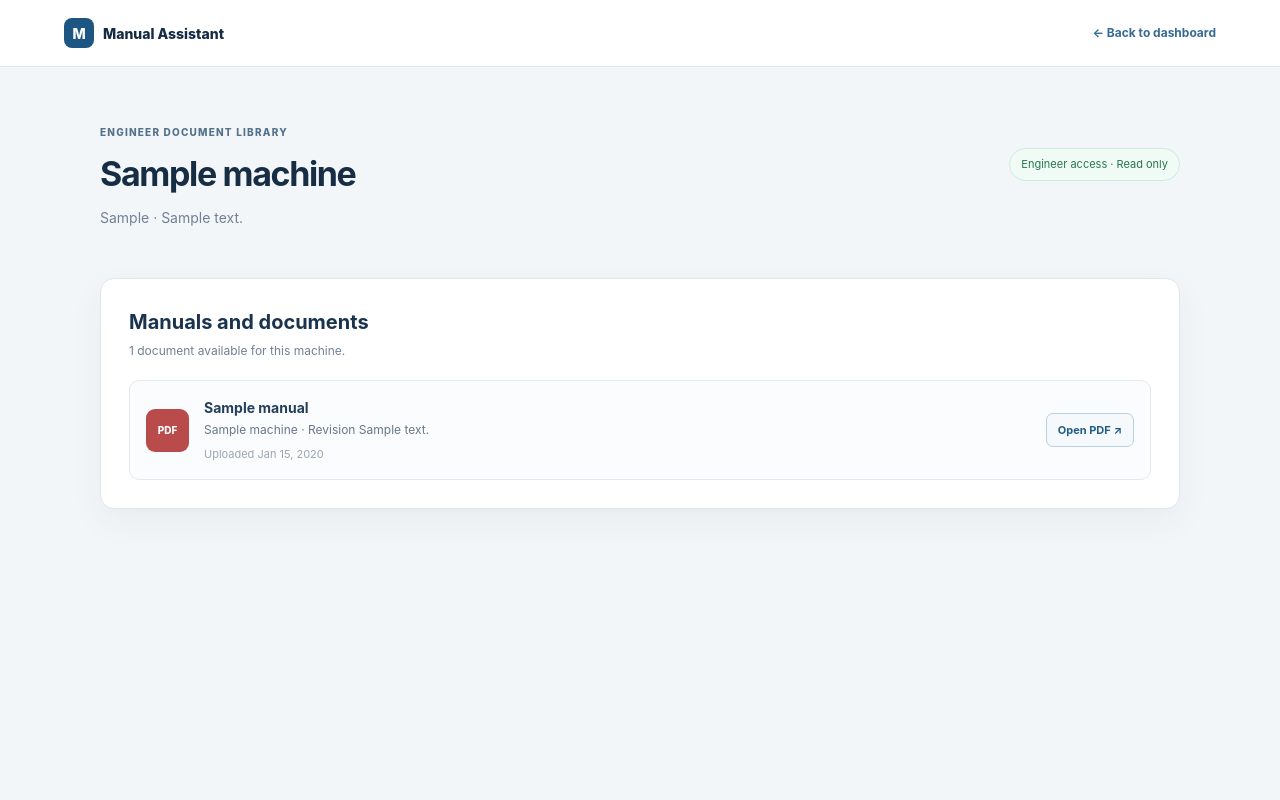
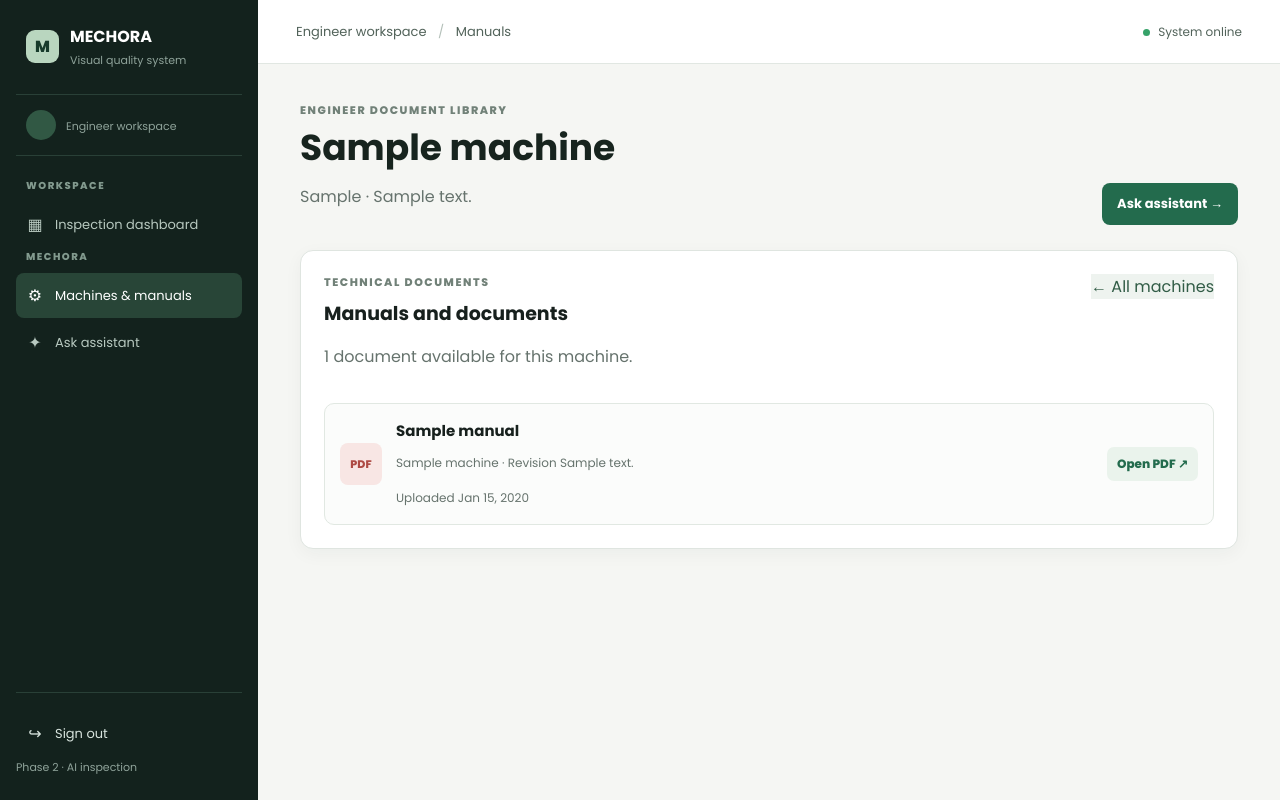
Before and after one commit to BitbyBit180/mechora, a Django app: template machines/templates/machines/manuals.html in a window 1280 px wide. Run offline with Django 5.2, Linux system fonts and the light colour scheme; the template is opened without the code that fills it: values that come from a table or form of the project are taken from there, others are empty; tables that the repository leaves empty hold one stand-in row (values such as "Sample post"); parts of the project's set-up code (start-up, migrations or seed data) failed here and were passed over; some libraries are stand-ins or nearby versions.

Commit message:
refactor(engineer): unify machine and manual pages with workspace theme

```diff
--- a/machines/templates/machines/manuals.html
+++ b/machines/templates/machines/manuals.html
@@ -1,29 +1,18 @@
-{% load static %}
-<!doctype html>
-<html lang="en">
-<head>
-  <meta charset="utf-8">
-  <meta name="viewport" content="width=device-width,initial-scale=1">
-  <title>{{ machine.machine_name|default:machine.machine_id }} · Manuals</title>
-  <link rel="stylesheet" href="{% static 'machines/machine_manuals.css' %}?v=1">
-</head>
-<body class="manuals-page">
-  <header class="manuals-topbar">
-    <a class="manuals-brand" href="{% url 'assistant:chat' %}"><span>M</span> Manual Assistant</a>
-    <a class="back-link" href="{% url 'assistant:chat' %}">← Back to dashboard</a>
-  </header>
-  <main class="manuals-container">
-    <a class="back-link mobile-back" href="{% url 'assistant:chat' %}">← Back to dashboard</a>
-    <div class="manuals-kicker">ENGINEER DOCUMENT LIBRARY</div>
-    <div class="machine-heading"><div><h1>{{ machine.machine_name|default:machine.machine_id }}</h1><p>{{ machine.model|default:machine.machine_id }} · {{ machine.description|default:"Registered manufacturing equipment" }}</p></div><span class="machine-badge">Engineer access · Read only</span></div>
-    <section class="documents-section" aria-labelledby="documents-title">
-      <div class="documents-heading"><div><h2 id="documents-title">Manuals and documents</h2><p>{{ manuals|length }} document{{ manuals|length|pluralize }} available for this machine.</p></div></div>
-      <div class="document-list">
-        {% for manual in manuals %}
-        <article class="document-card"><div class="document-icon">PDF</div><div class="document-info"><h3>{{ manual.document_name }}</h3><p>{{ machine.machine_name|default:machine.machine_id }} · Revision {{ manual.revision }}</p><span>Uploaded {{ manual.uploaded_at|date:"M j, Y" }}</span></div><a class="document-open" href="{% url 'manuals:pdf' manual.pk %}" target="_blank" rel="noopener">Open PDF <span aria-hidden="true">↗</span></a></article>
-        {% empty %}<div class="documents-empty"><strong>No manuals available yet</strong><p>Documents uploaded by an administrator for this machine will appear here.</p></div>{% endfor %}
-      </div>
-    </section>
-  </main>
-</body>
-</html>
+{% extends 'inspections/base.html' %}
+{% block title %}{{ machine.machine_name|default:machine.machine_id }} · Manuals{% endblock %}
+{% block body_class %}engineer-shell{% endblock %}
+{% block role_label %}Engineer workspace{% endblock %}
+{% block primary_nav %}
+<a class="sidebar-link" href="{% url 'inspections:dashboard' %}"><span>▦</span> Inspection dashboard</a>
+{% endblock %}
+{% block secondary_nav %}
+<a class="sidebar-link active" href="{% url 'engineer:machine_library' %}"><span>⚙</span> Machines &amp; manuals</a>
+<a class="sidebar-link" href="{% url 'assistant:chat' %}?machine={{ machine.machine_id }}"><span>✦</span> Ask assistant</a>
+{% endblock %}
+{% block topbar_context %}Engineer workspace <span>/</span> Manuals{% endblock %}
+{% block content %}
+<div class="page-heading"><div><p class="eyebrow">ENGINEER DOCUMENT LIBRARY</p><h1>{{ machine.machine_name|default:machine.machine_id }}</h1><p class="muted">{{ machine.model|default:machine.machine_id }} · {{ machine.description|default:"Registered manufacturing equipment" }}</p></div><a class="heading-action" href="{% url 'assistant:chat' %}?machine={{ machine.machine_id }}">Ask assistant →</a></div>
+<section class="card"><div class="section-heading"><div><p class="eyebrow">TECHNICAL DOCUMENTS</p><h2>Manuals and documents</h2><p class="muted">{{ manuals|length }} document{{ manuals|length|pluralize }} available for this machine.</p></div><a class="quiet-button" href="{% url 'engineer:machine_library' %}">← All machines</a></div><div class="document-list">
+{% for manual in manuals %}<article class="document-card"><div class="document-icon">PDF</div><div class="document-info"><h3>{{ manual.document_name }}</h3><p>{{ machine.machine_name|default:machine.machine_id }} · Revision {{ manual.revision }}</p><span>Uploaded {{ manual.uploaded_at|date:"M j, Y" }}</span></div><a class="document-open" href="{% url 'manuals:pdf' manual.pk %}" target="_blank" rel="noopener">Open PDF ↗</a></article>{% empty %}<div class="documents-empty"><strong>No manuals available yet</strong><p>Documents uploaded by an administrator will appear here.</p></div>{% endfor %}
+</div></section>
+{% endblock %}
```
Also changed, not shown: machines/templates/machines/library.html (+18 -58 lines).
